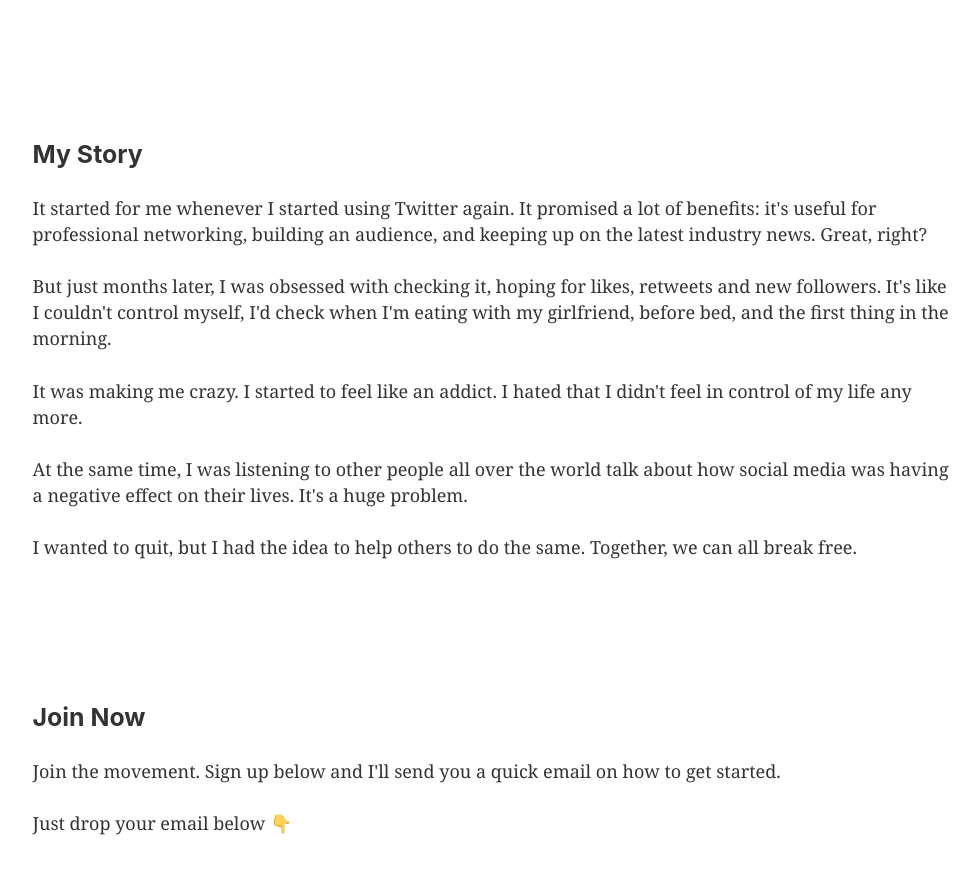
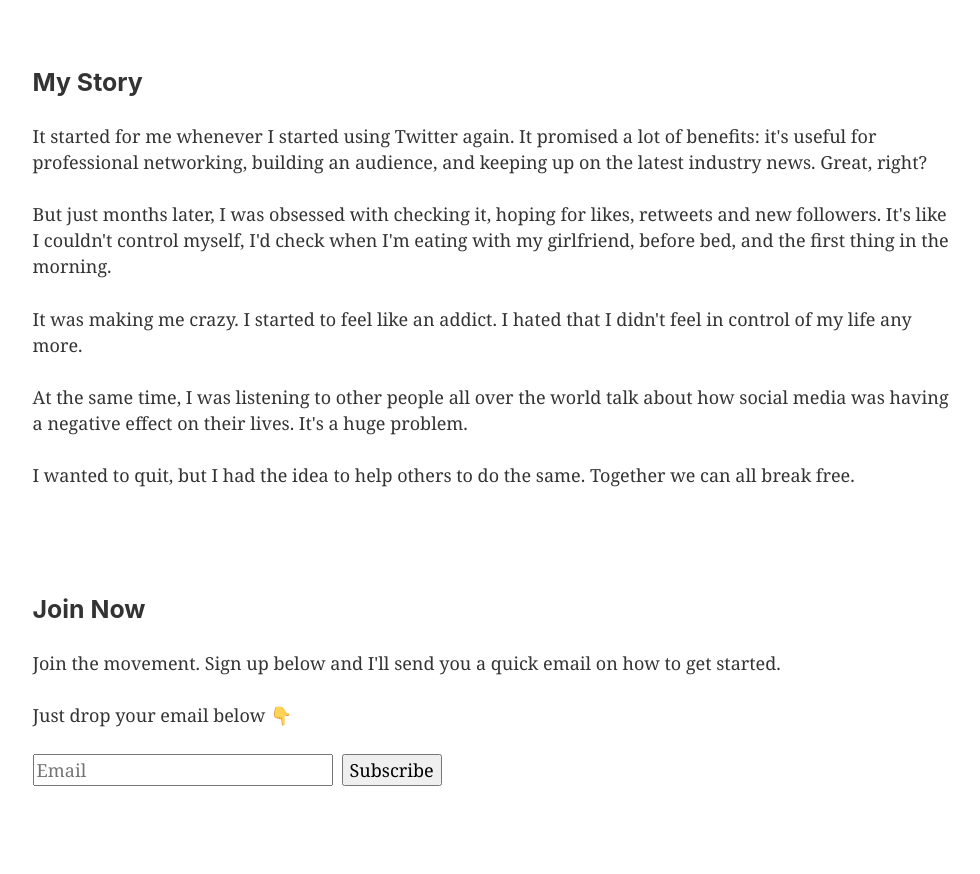
Before and after one commit to ericnmurphy/30daynosocial, a Gatsby site: page / in a window 1280 px wide. Shown: the part 1274-2148 px from the top of the page, without its empty margins (147-1127 px from the left). Built offline with nearby package versions, Linux system fonts and the light colour scheme; Gatsby itself is replaced by a stand-in of ours.

Commit message:
Added email subscribe

```diff
--- a/gatsby-config.js
+++ b/gatsby-config.js
@@ -13,6 +13,13 @@ module.exports = {
     },
     'gatsby-transformer-sharp',
     'gatsby-plugin-sharp',
+    {
+      resolve: 'gatsby-plugin-mailchimp',
+      options: {
+        endpoint:
+          'https://ericnmurphy.us18.list-manage.com/subscribe/post?u=5336d953931ddfaf8d6ec81a9&id=4d0325f64d',
+      },
+    },
     {
       resolve: `gatsby-plugin-manifest`,
       options: {
--- a/package.json
+++ b/package.json
@@ -6,6 +6,7 @@
   "dependencies": {
     "gatsby": "^2.0.53",
     "gatsby-image": "^2.0.20",
+    "gatsby-plugin-mailchimp": "https://github.com/benjaminhoffman/gatsby-plugin-mailchimp.git#gatsby-v2",
     "gatsby-plugin-manifest": "^2.0.9",
     "gatsby-plugin-offline": "^2.0.16",
     "gatsby-plugin-react-helmet": "^3.0.2",
--- /dev/null
+++ b/src/components/subscribeForm.js
@@ -0,0 +1,51 @@
+import React, { Component } from 'react'
+import addToMailchimp from 'gatsby-plugin-mailchimp'
+
+export default class SubscribeForm extends Component {
+  state = {
+    email: null,
+    message: null,
+  }
+
+  handleChange = e => {
+    this.setState({
+      [`${e.target.name}`]: e.target.value,
+    })
+  }
+
+  handleSubmit = e => {
+    e.preventDefault()
+    this.setState({ message: 'Just a sec...' })
+    console.log('submit', this.state)
+    addToMailchimp(this.state.email)
+      .then(({ msg, result }) => {
+        console.log('msg', `${result}: ${msg}`)
+        if (result !== 'success') {
+          throw msg
+        }
+        this.setState({ message: msg })
+      })
+      .catch(err => {
+        console.log('err', err)
+        this.setState({ message: err })
+      })
+  }
+
+  render() {
+    return (
+      <form onSubmit={this.handleSubmit}>
+        <input
+          type="text"
+          onChange={this.handleChange}
+          placeholder="Email"
+          name="email"
+          style={{ minWidth: '300px', marginRight: '0.5rem' }}
+        />
+        <input type="submit" value="Subscribe" />
+        {this.state.message && (
+          <span style={{ display: 'block' }}>{this.state.message}</span>
+        )}
+      </form>
+    )
+  }
+}
--- a/src/pages/index.js
+++ b/src/pages/index.js
@@ -1,14 +1,14 @@
 import React from 'react'
-import { Link } from 'gatsby'
+import addToMailchimp from 'gatsby-plugin-mailchimp'
 
 import Layout from '../components/layout'
-import Image from '../components/image'
+import SubscribeForm from '../components/subscribeForm'
 
 const IndexPage = () => (
   <Layout>
     <section
       style={{
-        marginBottom: '8rem',
+        marginBottom: '6rem',
       }}
     >
       <h1
@@ -59,7 +59,7 @@ const IndexPage = () => (
     </section>
     <section
       style={{
-        marginBottom: '8rem',
+        marginBottom: '6rem',
       }}
     >
       <h3>What is #30DayNoSocialChallenge?</h3>
@@ -87,7 +87,7 @@ const IndexPage = () => (
     </section>
     <section
       style={{
-        marginBottom: '8rem',
+        marginBottom: '6rem',
       }}
     >
       <h3>My Story</h3>
@@ -113,12 +113,12 @@ const IndexPage = () => (
       </p>
       <p>
         I wanted to quit, but I had the idea to help others to do the same.
-        Together, we can all break free.
+        Together we can all break free.
       </p>
-    </section>{' '}
+    </section>
     <section
       style={{
-        marginBottom: '8rem',
+        marginBottom: '6rem',
       }}
     >
       <h3>Join Now</h3>
@@ -127,6 +127,7 @@ const IndexPage = () => (
         to get started.
       </p>
       <p>Just drop your email below 👇</p>
+      <SubscribeForm />
     </section>
   </Layout>
 )
```
Also changed, not shown: 1 other file.
